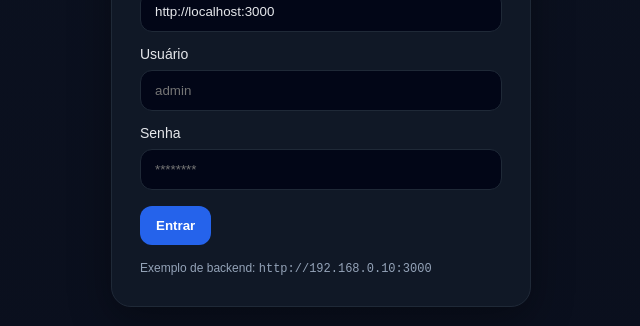
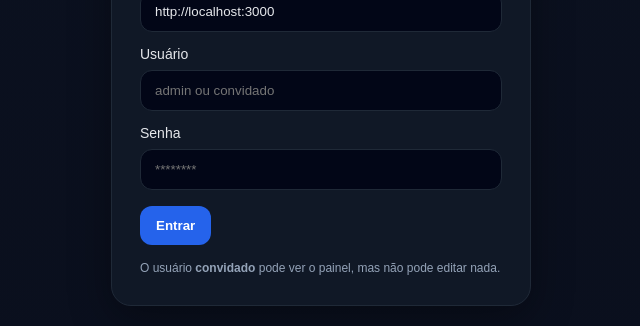
Before and after one commit to gabsgameplai-sys/minecraft_host_serverLORD, a plain HTML site: page login.html in a window 1280 px wide. Shown: the part 326-652 px from the top of the page, without its empty margins (319-959 px from the left). Drawn offline with Linux system fonts and the light colour scheme.

Commit message:
Update login.html

```diff
--- a/login.html
+++ b/login.html
@@ -113,7 +113,7 @@
     <input id="backendUrl" placeholder="http://192.168.0.10:3000" />
 
     <label for="username">Usuário</label>
-    <input id="username" placeholder="admin" />
+    <input id="username" placeholder="admin ou convidado" />
 
     <label for="password">Senha</label>
     <input id="password" type="password" placeholder="********" />
@@ -125,7 +125,7 @@
     <div id="msg" class="msg"></div>
 
     <div class="small">
-      Exemplo de backend: <code>http://192.168.0.10:3000</code>
+      O usuário <strong>convidado</strong> pode ver o painel, mas não pode editar nada.
     </div>
   </div>
 
```
